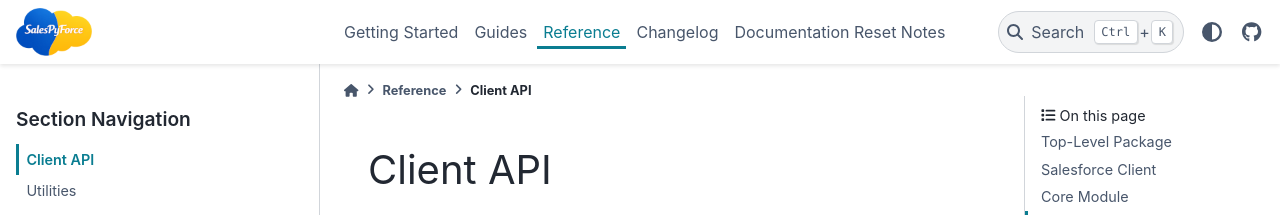
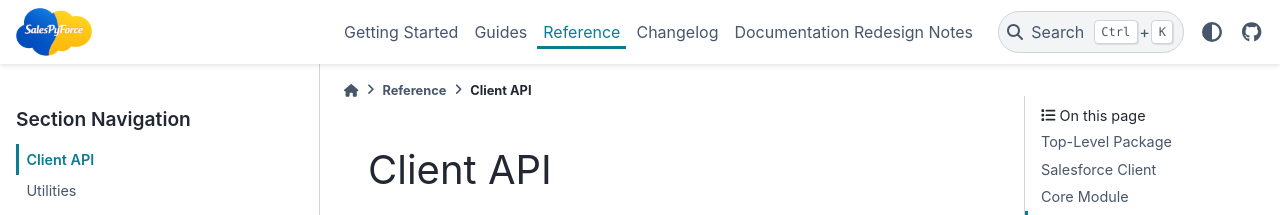
Before and after one commit to jeffshurtliff/salespyforce, a Sphinx documentation site: the page built from docs/reference/client.rst, in a window 1280 px wide. Shown: the top 215 px of the page. Built offline with Sphinx 7.4.7 and the PyData theme 0.15.4, drawn with Linux system fonts in a browser that asks for light colours.

Commit message:
Merged and renamed the readme files in docs/ to be docs/doc-redesign-notes.rst and updated references (#10)

```diff
--- a/docs/readme.rst
+++ b/docs/doc-redesign-notes.rst
@@ -1,5 +1,5 @@
-Documentation Reset Notes
-=========================
+Documentation Redesign Notes
+============================
 
 This documentation set is being rebuilt from scratch. The previous Sphinx
 content has been preserved in ``docs_legacy/`` and will be migrated as the new
--- a/docs/index.rst
+++ b/docs/index.rst
@@ -7,7 +7,7 @@
 styling. The previous documentation has been preserved in ``docs_legacy/``
 for migration.
 
-Document reset notes are available here: :doc:`readme`.
+Document reset notes are available here: :doc:`doc-redesign-notes`.
 
 .. toctree::
    :maxdepth: 2
@@ -37,4 +37,4 @@
    :maxdepth: 1
    :hidden:
 
-   readme
+   doc-redesign-notes
--- a/docs/reference/client.rst
+++ b/docs/reference/client.rst
@@ -44,12 +44,12 @@
    :undoc-members:
    :show-inheritance:
 
+.. automodule:: salespyforce.decorators
+   :members:
+   :undoc-members:
+   :show-inheritance:
+
 .. automodule:: salespyforce.knowledge
    :members:
    :undoc-members:
    :show-inheritance:
-
-.. automodule:: salespyforce.decorators
-   :members:
-   :undoc-members:
-   :show-inheritance:
```
Also changed, not shown: docs/README.md (deleted, +0 -7 lines).
